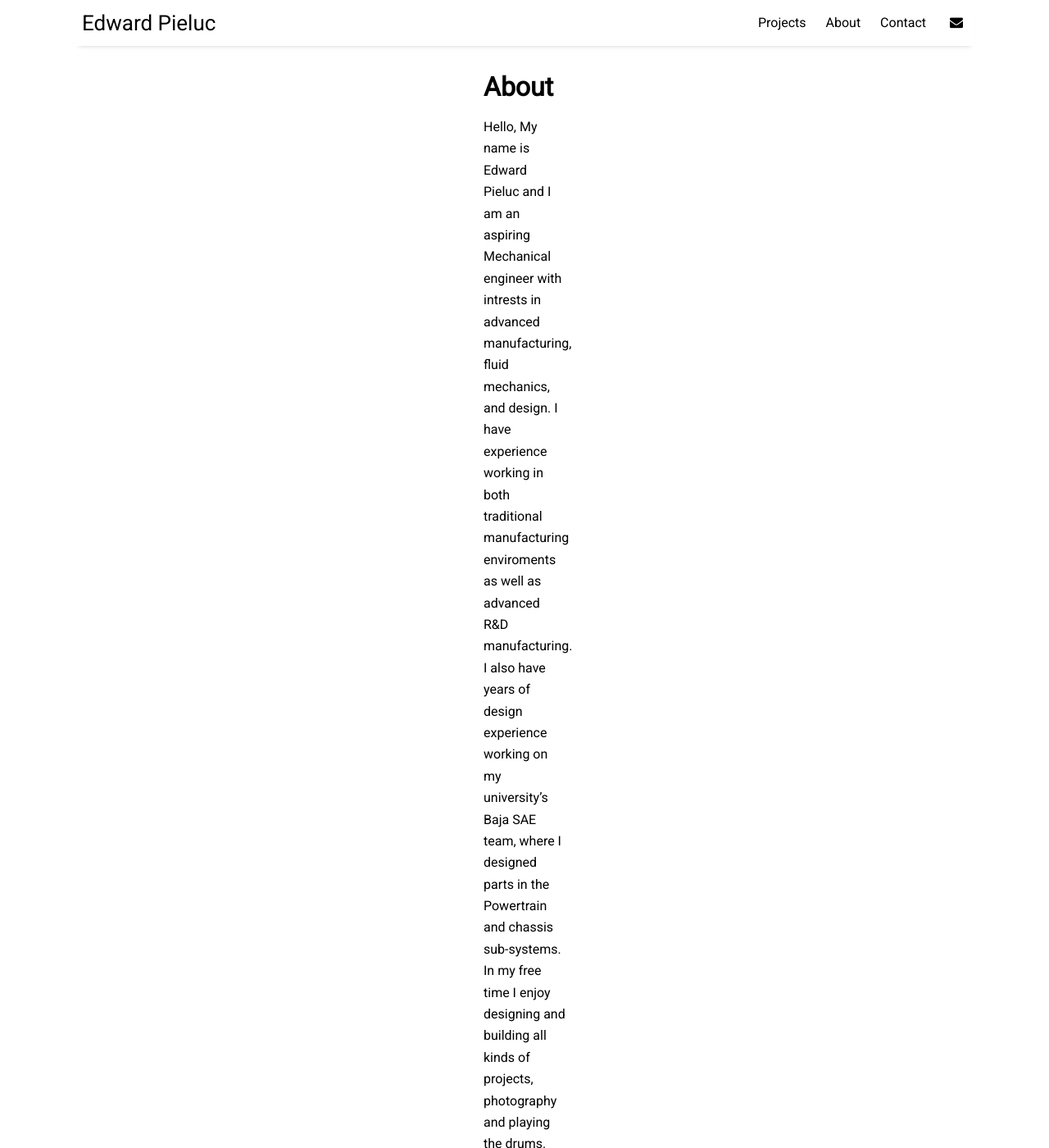
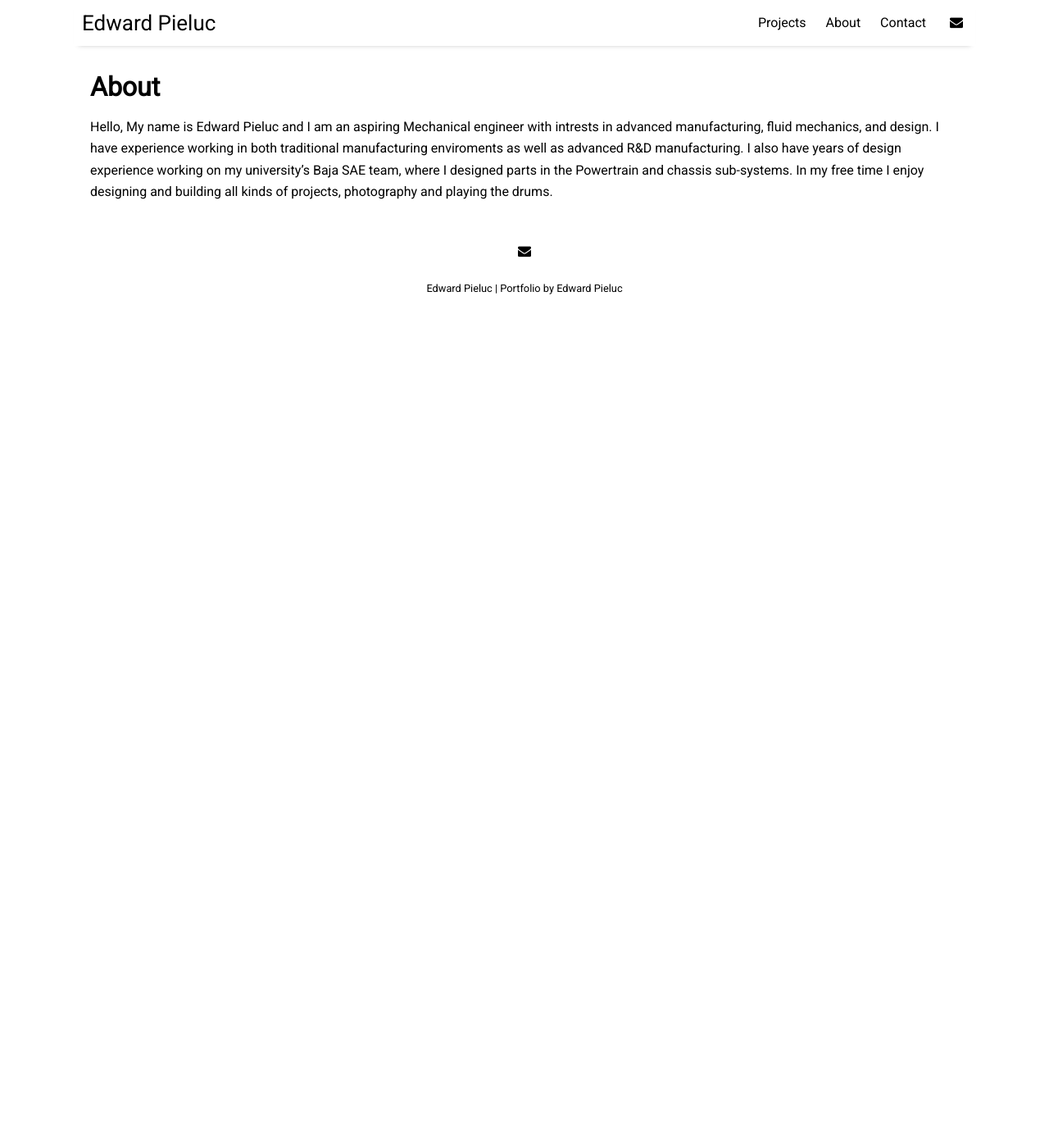
Before and after one commit to epie3/epie3.github.io, a Jekyll site: the page built from pages/about.md, in a window 1280 px wide and 1400 px high. Shown: the whole window at 82% size. Built offline with Jekyll 4.4.1, drawn with Linux system fonts in a browser that asks for light colours; nearby versions of some CDN libraries.

Commit message:
Update _page.scss

```diff
--- a/_sass/_page.scss
+++ b/_sass/_page.scss
@@ -1,5 +1,5 @@
 .page-content {
-  max-width: 100px;
+  max-width: 1200px;
   display: block;
   margin: 10px auto 10px;
   padding: 0px 10px 10px;
```
